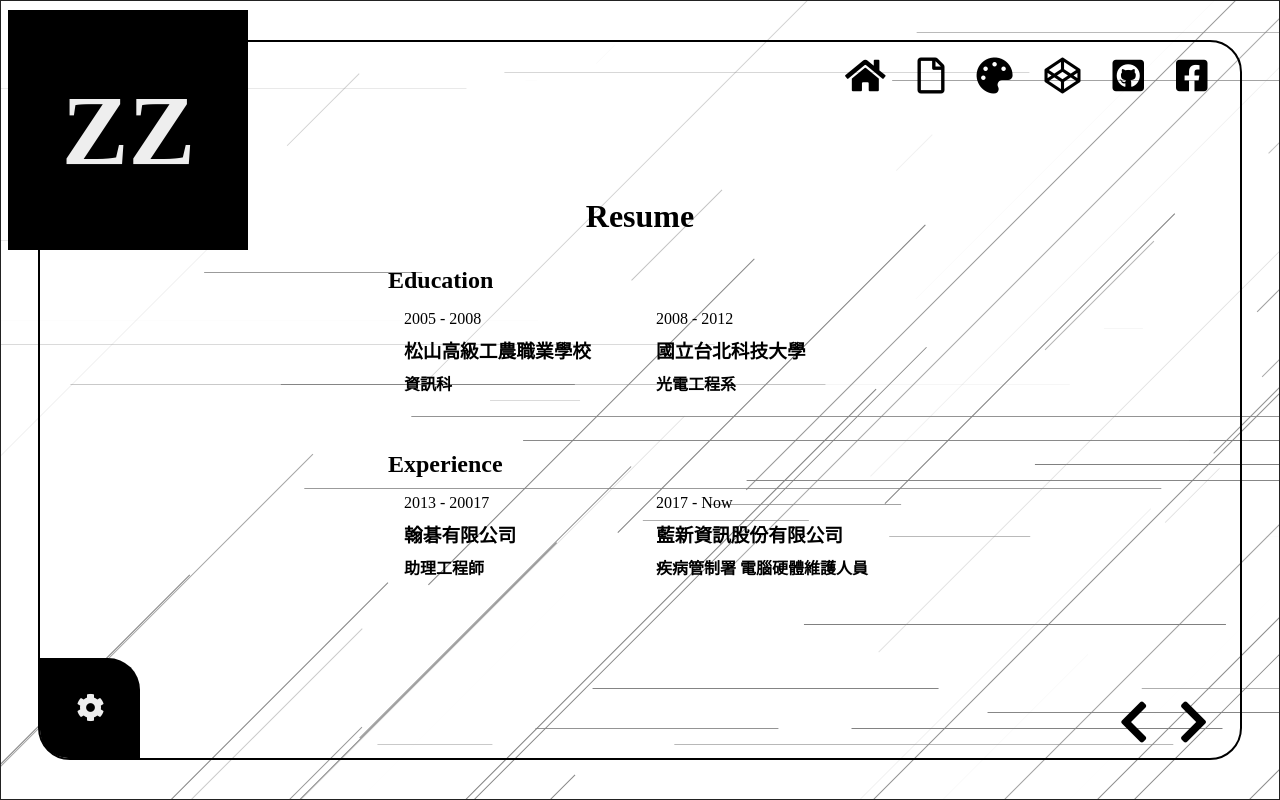
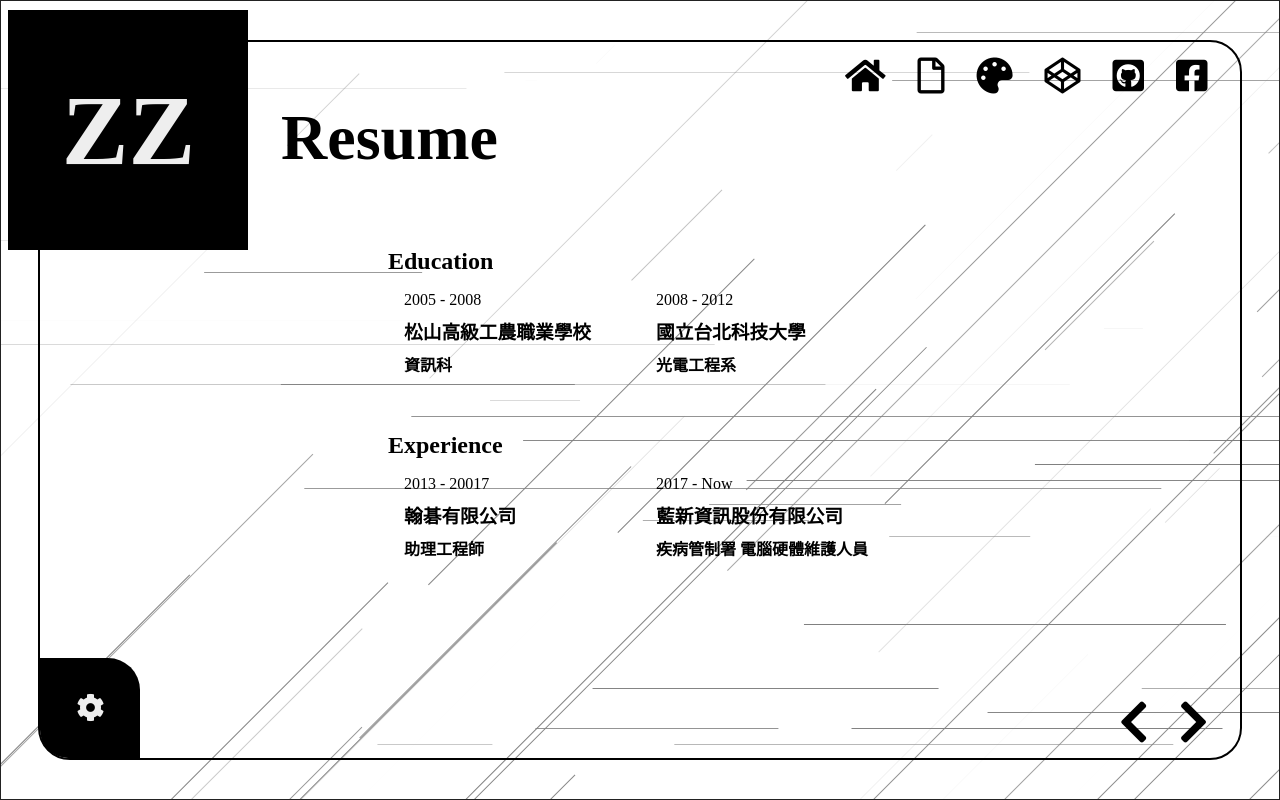
Before and after one commit to ZhaoHouLin/Z-Web-Design, a Vue app: page /#/resume in a window 1280 px wide. Built offline with nearby package versions, Linux system fonts and the light colour scheme.

Commit message:
製作頁面標題

```diff
--- a/src/App.vue
+++ b/src/App.vue
@@ -47,6 +47,7 @@
   background-color transparent
   position relative
   flexCenter()
+
   .frame
     position relative
     z-index 2
--- a/src/components/RGBtoHex.vue
+++ b/src/components/RGBtoHex.vue
@@ -3,7 +3,7 @@
   .colorAll
     .color(v-for='(color,key,id) in colors')
       span {{key}}
-      input(@change='colorChange(color,id)' @input='colorChange(color,id)' v-model='colors[key]' type="range" min=0 max=255 step=1 )
+      input(@mousemove='colorChange(color,id)' @change='colorChange(color,id)' @input='colorChange(color,id)' v-model='colors[key]' type="range" min=0 max=255 step=1 )
       label {{color}}
   .colorCode {{colorCode}}
 </template>
@@ -48,9 +48,9 @@
   transition 0.5s
   left 0
   top 0
+  opacity 0
   position absolute
-  size(auto,300px)
-  transform scale(0)
+  size(auto,0px)
   flexCenter()
   flex-direction column
   .colorAll
@@ -81,7 +81,9 @@
     margin-top 8px
     // margin-bottom 20px
   &.isOpen
-    transform scale(1)
+    // transform scale(1)
+    opacity 1
+    size(auto,300px)
     top 200px
 
 </style>
--- a/src/main.js
+++ b/src/main.js
@@ -2,7 +2,6 @@
 import App from './App.vue'
 import router from './router'
 import store from './store'
-
 
 import Logo from './components/Logo.vue'
 import Menu from './components/Menu.vue'
--- a/src/router/index.js
+++ b/src/router/index.js
@@ -11,7 +11,7 @@
   // },
   {
     path: '/',
-    name: 'home',
+    name: '',
     component: () => import('../views/Home.vue')
   },
 
--- a/src/views/Portfolio.vue
+++ b/src/views/Portfolio.vue
@@ -1,6 +1,6 @@
 <template lang="pug">
-  .portfolio
-    h1(:style='fontColor') Portfolio
+.portfolio
+  h1(:style='fontColor') {{$route.name}}
 
 
 </template>
@@ -14,8 +14,6 @@
 }
 </script>
 
-
-
 <style lang="stylus">
 @import '../assets/cssSetting.styl'
 
@@ -25,5 +23,10 @@
   position absolute
   flexCenter()
   h1
-    font-size 30px
+    position absolute
+    top 100px
+    left 280px
+    font-size 64px
+    text-align center
+    text-transform capitalize
 </style>
--- a/src/views/Resume.vue
+++ b/src/views/Resume.vue
@@ -1,6 +1,6 @@
 <template lang="pug">
 .resume
-  h1(:style='fontColor') resume
+  h1(:style='fontColor') {{$route.name}}
   .education
     h2 education
     .info
@@ -51,6 +51,13 @@
   flexCenter()
   flex-direction column
   text-transform capitalize
+  h1
+    position absolute
+    top 100px
+    left 280px
+    font-size 64px
+    text-align center
+    text-transform capitalize
   .education,.experience
     margin-top 32px
     // flexCenter()
```
